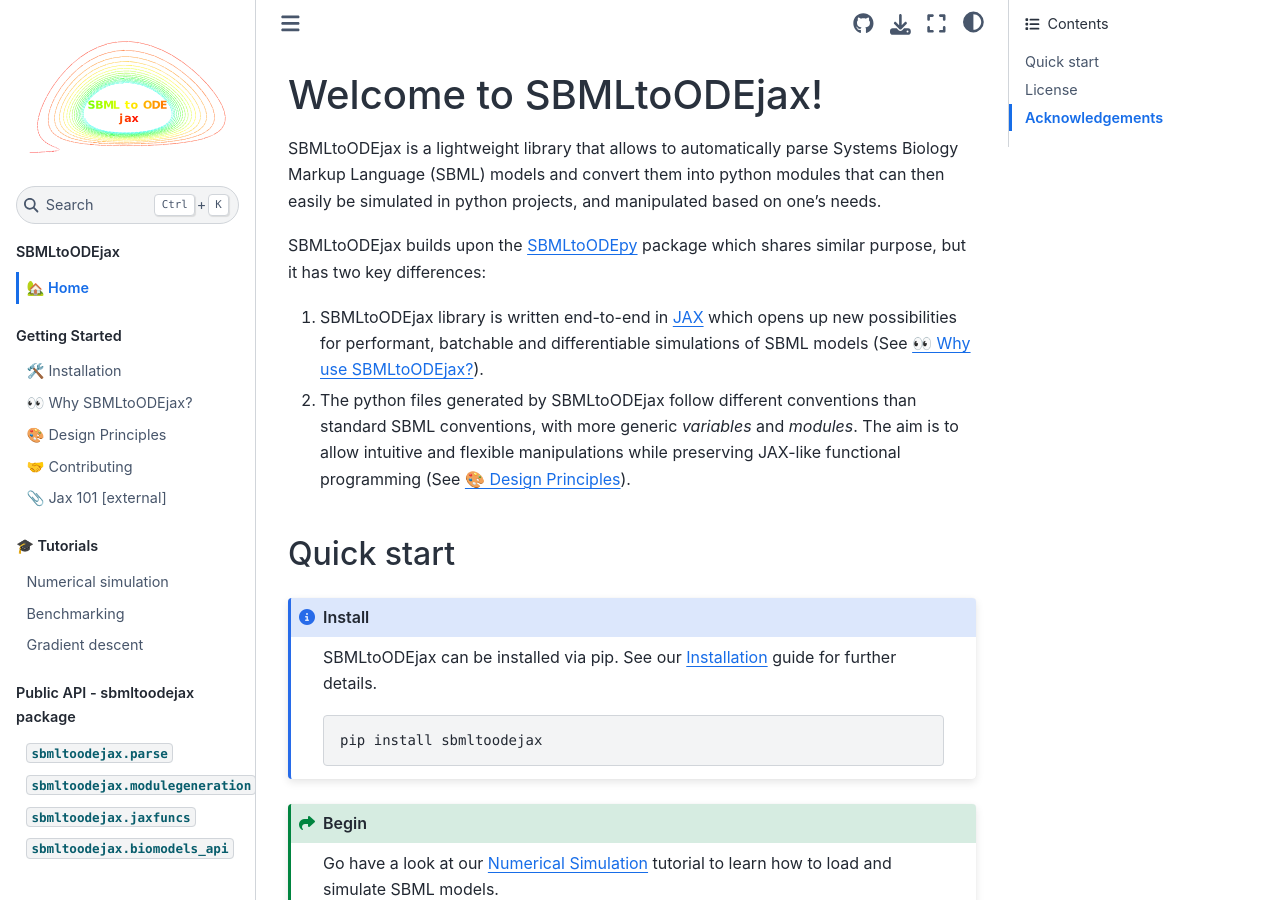
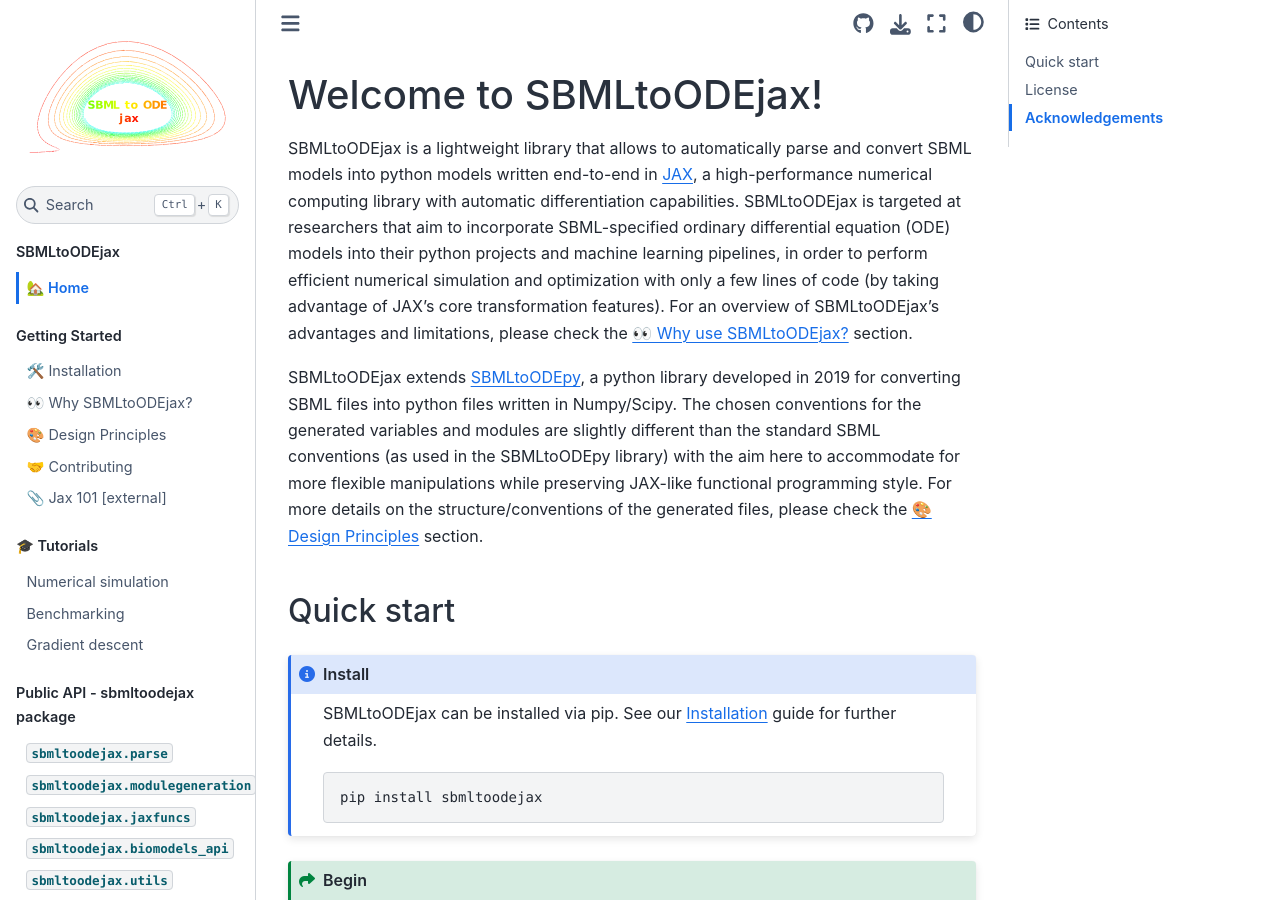
Before and after one commit to flowersteam/sbmltoodejax, a Sphinx documentation site: the page built from docs/source/index.md, in a window 1280 px wide and 900 px high. Built offline with Sphinx 7.4.7 and the Sphinx Book theme 1.1.4, drawn with Linux system fonts in a browser that asks for light colours; pages that are not in the unit, such as notebooks, are missing from menus.

Commit message:
modification of the intro text

````diff
--- a/docs/source/index.md
+++ b/docs/source/index.md
@@ -1,14 +1,16 @@
 # Welcome to SBMLtoODEjax!
 
-SBMLtoODEjax is a lightweight library that allows to automatically parse Systems Biology Markup Language (SBML) models and convert them into
-python modules that can then easily be simulated in python projects, and manipulated based on one’s needs.
+SBMLtoODEjax is a lightweight library that allows to automatically parse and convert SBML models into python models written end-to-end in [JAX](https://github.com/google/jax),
+a high-performance numerical computing library with automatic differentiation capabilities.
+SBMLtoODEjax is targeted at researchers that aim to incorporate SBML-specified ordinary differential equation (ODE) models into their python projects and machine learning pipelines,
+in order to perform efficient numerical simulation and optimization with only a few lines of code (by taking advantage of JAX’s core transformation features).
+For an overview of SBMLtoODEjax’s advantages and limitations, please check the [👀 Why use SBMLtoODEjax?](./design_principles.md) section.
 
-
-SBMLtoODEjax builds upon the [SBMLtoODEpy](https://github.com/AnabelSMRuggiero/sbmltoodepy) package which shares similar purpose, but it has two key differences:
-1. SBMLtoODEjax library is written end-to-end in [JAX](https://github.com/google/jax) which opens up new possibilities for performant, batchable and differentiable simulations of SBML models
-   (See [👀 Why use SBMLtoODEjax?](./design_principles.md)).
-2. The python files generated by SBMLtoODEjax follow different conventions than standard SBML conventions, with more generic *variables* and *modules*.
-The aim is to allow intuitive and flexible manipulations while preserving JAX-like functional programming (See [🎨 Design Principles](./design_principles.md)).
+SBMLtoODEjax extends [SBMLtoODEpy](https://github.com/AnabelSMRuggiero/sbmltoodepy), a python library developed in 2019
+for converting SBML files into python files written in Numpy/Scipy.
+The chosen conventions for the generated variables and modules are slightly different than the standard SBML conventions (as used in the SBMLtoODEpy library)
+with the aim here to accommodate for more flexible manipulations while preserving JAX-like functional programming style.
+For more details on the structure/conventions of the generated files, please check the [🎨 Design Principles](./design_principles.md) section.
 
 ## Quick start
 
@@ -80,4 +82,5 @@
 api/modulegeneration
 api/jaxfuncs
 api/biomodels_api
+api/utils
 ```
````
